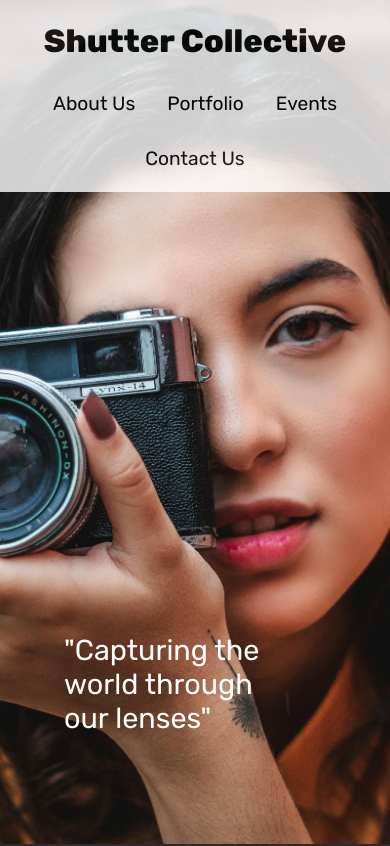
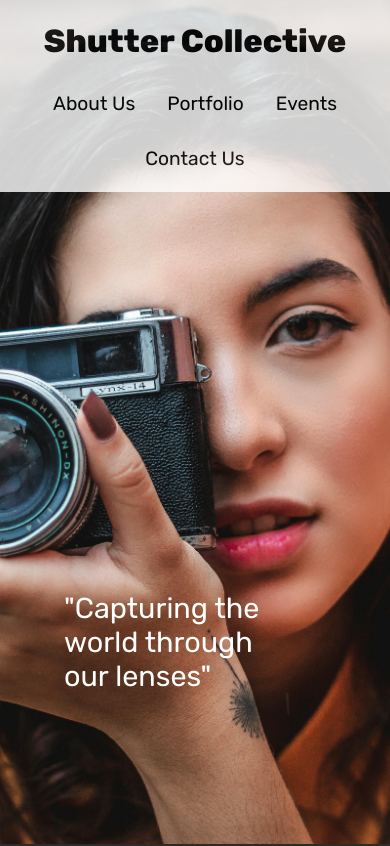
Before and after one commit to paul172v/shutter-collective, a React (Vite) app: page / in a window 390 px wide. Shown: the top 846 px of the page. Built offline with nearby package versions, Linux system fonts and the light colour scheme.

Commit message:
added react-scroll and tweaked mobile responsiveness

```diff
--- a/src/sections/hero/Hero.module.scss
+++ b/src/sections/hero/Hero.module.scss
@@ -91,7 +91,7 @@
   }
 
   .tagline {
-    top: 75vh;
+    top: 70vh;
     right: 2rem;
     left: 4rem;
     font-size: 1.8rem;
```
